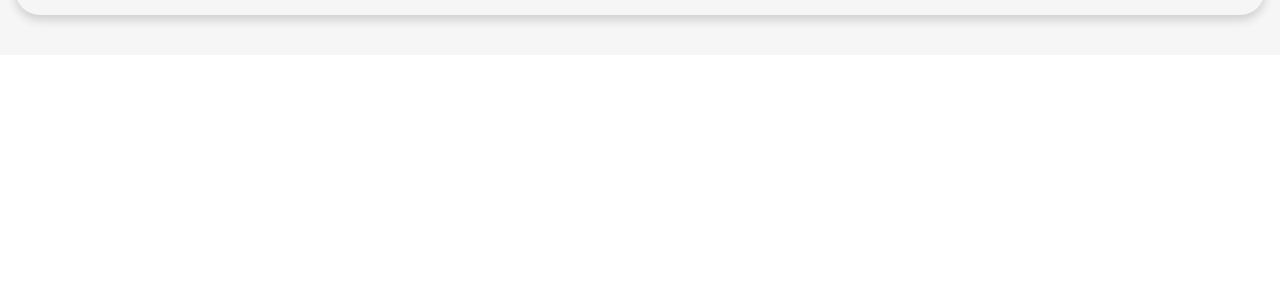
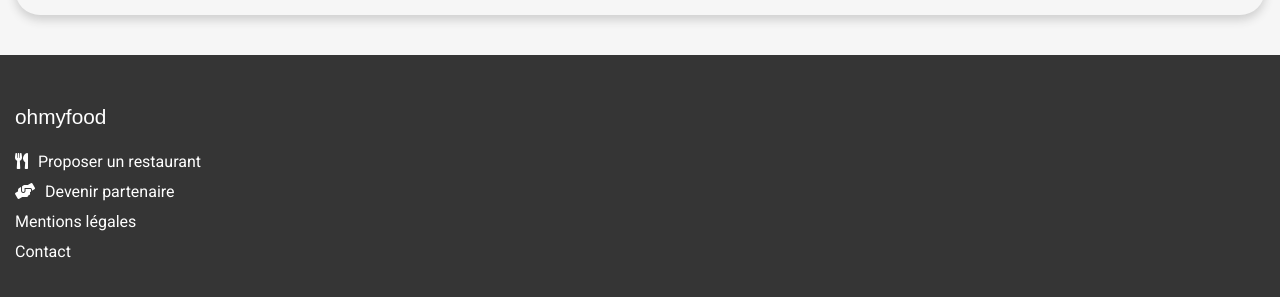
Before and after one commit to beynath/ohmyfood, a plain HTML site: page index.html in a window 1280 px wide. Shown: the part 1986-2283 px from the top of the page. Before the commit the page ends 2041 px from the top, so only its background shows below. Drawn offline with Linux system fonts and the light colour scheme; a web font is replaced by a local one.

Commit message:
page d'accueil terminée sauf hover

```diff
--- a/index.html
+++ b/index.html
@@ -109,14 +109,19 @@
                     </div>
                 </a>
             </div>
-
-
-
         </section>
     </main>
 
     <footer>
-
+        <div class="footer-content">
+            <h1><a href="index.html">ohmyfood</a></h1>
+            <li>
+                <ul><a href="#"><i class="fas fa-utensils"></i>Proposer un restaurant</a></ul>
+                <ul><a href="#"><i class="fas fa-hands-helping"></i>Devenir partenaire</a></ul>
+                <ul><a href="#">Mentions légales</a></ul>
+                <ul><a href="#">Contact</a></ul>
+            </li>
+        </div>
     </footer>
 
 </body>
--- a/styles.scss
+++ b/styles.scss
@@ -14,6 +14,7 @@ $primary-color: #9356DC;
 $secondary-color: #FF79DA;
 $terciary-color: #99E2D0;
 $color-background-and-button: #f6f6f6;
+$color-footer-and-location: #353535;
 
 @mixin center-content {
     display: flex;
@@ -38,7 +39,7 @@ $color-background-and-button: #f6f6f6;
         @include center-content;
         align-items: center;
         background: #eaeaea;
-        color: #353535;
+        color: $color-footer-and-location;
         font-size: 1rem;
         font-weight: 600;
         height: 50px;
@@ -196,3 +197,37 @@ $color-background-and-button: #f6f6f6;
         }
     }
 }
+
+/* FOOTER */
+
+footer{
+    background-color: $color-footer-and-location;
+    height: 250px;
+    display: flex;
+    align-items: center;
+    .footer-content{
+        margin-left: 15px;
+        h1{
+            margin-bottom: 15px;
+            a{
+                color: #ffffff;
+                font-family: Shrikhand, sans-serif;
+                font-weight: 400;
+                font-size: 1.3rem;
+            }
+        }
+        li{
+            list-style-type: none;
+            line-height: 30px;
+            ul a{
+                color: #ffffff;
+                &:hover{
+                    text-decoration: underline;
+                }
+            }
+            i{
+                margin-right: 10px;
+            }
+        }
+    }
+    }
```
Also changed, not shown: styles.css, 1 other file.
